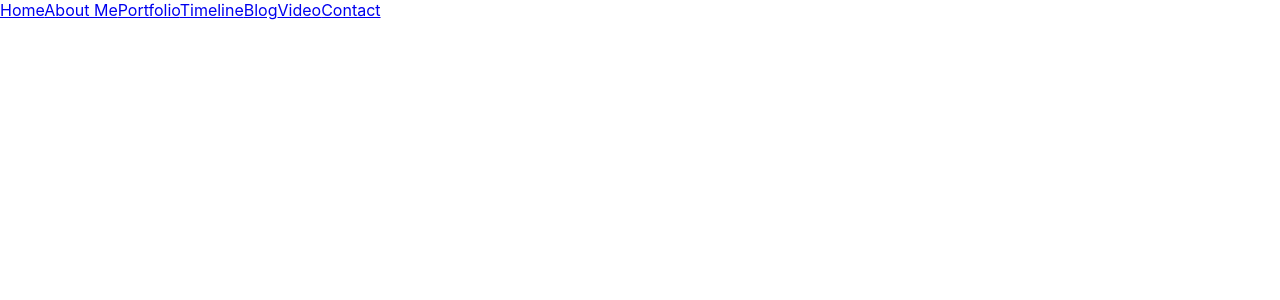
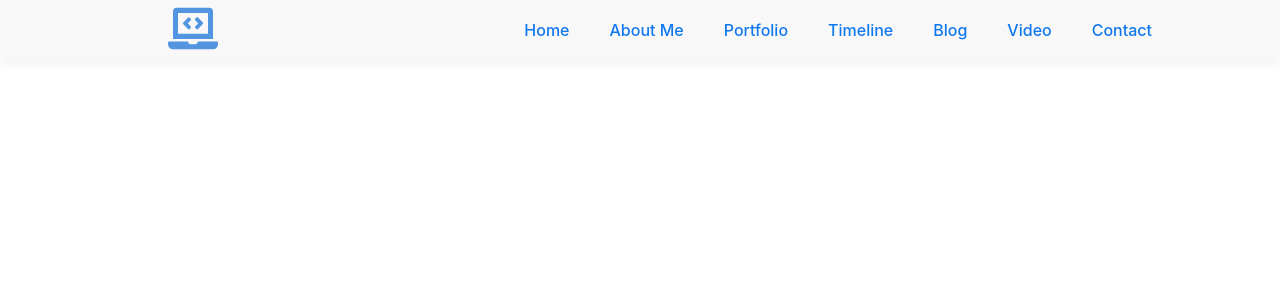
Before and after one commit to robin3317/devrobin, a Next.js app: page / in a window 1280 px wide. Shown: the top 300 px of the page. Built offline with nearby package versions, Linux system fonts and the light colour scheme.

Commit message:
Header component create and apply to all pages

```diff
--- a/components/BaseLayout.js
+++ b/components/BaseLayout.js
@@ -1,7 +1,10 @@
 import Header from './Header'
 
-const BaseLayout = () => (
-  <Header />
+const BaseLayout = props => (
+  <>
+    <Header />
+    {props.children}
+  </>
 )
 
 export default BaseLayout
--- a/components/Header.js
+++ /dev/null
@@ -1,15 +0,0 @@
-import Link from 'next/link'
-
-const Header = () => (
-  <div>
-    <Link href="/"><a>Home</a></Link>
-    <Link href="/about"><a>About Me</a></Link>
-    <Link href="/portfolio"><a>Portfolio</a></Link>
-    <Link href="/timeline"><a>Timeline</a></Link>
-    <Link href="/blog"><a>Blog</a></Link>
-    <Link href="/video"><a>Video</a></Link>
-    <Link href="/contact"><a>Contact</a></Link>
-  </div>
-)
-
-export default Header
--- /dev/null
+++ b/components/Header/Header.styles.js
@@ -0,0 +1,36 @@
+import styled from 'styled-components'
+
+export const HeaderContainer = styled.div`
+  position: fixed;
+  top: 0px;
+  display: flex;
+  -webkit-box-align: center;
+  justify-content: center;
+  align-items: center;
+  height: 60px;
+  width: 100vw;
+  background-color: rgb(248, 248, 248);
+  box-shadow: rgba(0, 0, 0, 0.05) 0px 5px 10px;
+  z-index: 1000;
+`
+
+export const HeaderMain = styled.div`
+  width: 80%;
+  display: flex;
+  justify-content: space-between;
+  align-items: center;
+`
+
+export const HeaderLeft = styled.div``
+
+export const HeaderRight = styled.div``
+
+export const NavItem = styled.a`
+  text-decoration: none;
+  margin-left: 40px;
+  color: #1078EE;
+  font-weight: 500;
+  &:visited, &:focus {
+    color: #1078EE;
+  }
+`
--- /dev/null
+++ b/components/Header/index.js
@@ -0,0 +1,30 @@
+import Link from 'next/link'
+import { HeaderContainer, HeaderMain, HeaderLeft, HeaderRight, NavItem } from './Header.styles'
+
+const Logo = () => (
+  <svg xmlns="http://www.w3.org/2000/svg" width="50" height="45" viewBox="0 0 60 50">
+    <path id="laptop-code-solid" d="M23.909,25.552a1.458,1.458,0,0,0,2.122,0l1.06-1.1a1.609,1.609,0,0,0,0-2.21L23.742,18.75l3.348-3.488a1.609,1.609,0,0,0,0-2.21l-1.06-1.1a1.458,1.458,0,0,0-2.122,0l-5.469,5.7a1.609,1.609,0,0,0,0,2.21Zm9-1.1,1.06,1.1a1.458,1.458,0,0,0,2.122,0l5.469-5.7a1.609,1.609,0,0,0,0-2.21l-5.469-5.7a1.458,1.458,0,0,0-2.122,0l-1.06,1.1a1.609,1.609,0,0,0,0,2.21l3.348,3.487L32.91,22.238a1.609,1.609,0,0,0,0,2.21ZM58.5,40.625H35.769A3.014,3.014,0,0,1,32.7,43.75H27a3.252,3.252,0,0,1-3.072-3.125H1.5A1.537,1.537,0,0,0,0,42.188V43.75A6.147,6.147,0,0,0,6,50H54a6.147,6.147,0,0,0,6-6.25V42.188A1.537,1.537,0,0,0,58.5,40.625ZM54,4.688A4.61,4.61,0,0,0,49.5,0h-39A4.61,4.61,0,0,0,6,4.688V37.5H54ZM48,31.25H12v-25H48Z" fill="#5295e1"/>
+  </svg>
+)
+
+const Header = () => (
+  <HeaderContainer>
+    <HeaderMain>
+      <HeaderLeft>
+        <Link href="/" passHref><NavItem>{<Logo />}</NavItem></Link>
+      </HeaderLeft>
+
+      <HeaderRight>
+        <Link href="/" passHref><NavItem>Home</NavItem></Link>
+        <Link href="/about" passHref><NavItem>About Me</NavItem></Link>
+        <Link href="/portfolio" passHref><NavItem>Portfolio</NavItem></Link>
+        <Link href="/timeline" passHref><NavItem>Timeline</NavItem></Link>
+        <Link href="/blog" passHref><NavItem>Blog</NavItem></Link>
+        <Link href="/video" passHref><NavItem>Video</NavItem></Link>
+        <Link href="/contact" passHref><NavItem>Contact</NavItem></Link>
+      </HeaderRight>
+    </HeaderMain>
+  </HeaderContainer>
+)
+
+export default Header
--- a/package.json
+++ b/package.json
@@ -10,6 +10,7 @@
   "dependencies": {
     "next": "9.4.4",
     "react": "16.13.1",
-    "react-dom": "16.13.1"
+    "react-dom": "16.13.1",
+    "styled-components": "^5.1.1"
   }
 }
--- a/pages/about.js
+++ b/pages/about.js
@@ -1,3 +1,7 @@
-const About = () => <h1>About Page</h1>
+import BaseLayout from '../components/BaseLayout'
+
+const About = () => (
+  <BaseLayout></BaseLayout>
+)
 
 export default About
--- a/pages/blog.js
+++ b/pages/blog.js
@@ -1,3 +1,7 @@
-const Blog = () => <h1>Blog Page</h1>
+import BaseLayout from '../components/BaseLayout'
+
+const Blog = () => (
+  <BaseLayout></BaseLayout>
+)
 
 export default Blog
--- a/pages/contact.js
+++ b/pages/contact.js
@@ -1,3 +1,7 @@
-const Contact = () => <h1>Contact Page</h1>
+import BaseLayout from '../components/BaseLayout'
+
+const Contact = () => (
+  <BaseLayout></BaseLayout>
+)
 
 export default Contact
--- a/pages/index.js
+++ b/pages/index.js
@@ -3,14 +3,15 @@ import BaseLayout from '../components/BaseLayout'
 
 export default function Home() {
   return (
-    <div className="container">
+    <div>
       <Head>
         <title>Abdur Rahman Robin</title>
         <link rel="icon" href="/favicon.ico" />
       </Head>
 
       <main>
-        <BaseLayout />
+        <BaseLayout>
+        </BaseLayout>
       </main>
 
       <footer>
--- a/pages/portfolio.js
+++ b/pages/portfolio.js
@@ -1,3 +1,7 @@
-const Portfolio = () => <h1>Portfolio Page</h1>
+import BaseLayout from '../components/BaseLayout'
+
+const Portfolio = () => (
+  <BaseLayout></BaseLayout>
+)
 
 export default Portfolio
--- a/pages/timeline.js
+++ b/pages/timeline.js
@@ -1,3 +1,7 @@
-const Timeline = () => <h1>Timeline Page</h1>
+import BaseLayout from '../components/BaseLayout'
+
+const Timeline = () => (
+  <BaseLayout></BaseLayout>
+)
 
 export default Timeline
--- a/pages/video.js
+++ b/pages/video.js
@@ -1,3 +1,7 @@
-const Video = () => <h1>Video Page</h1>
+import BaseLayout from '../components/BaseLayout'
+
+const Video = () => (
+  <BaseLayout></BaseLayout>
+)
 
 export default Video
```
Also changed, not shown: 1 other file (tests, documents, lock files or other folders).
